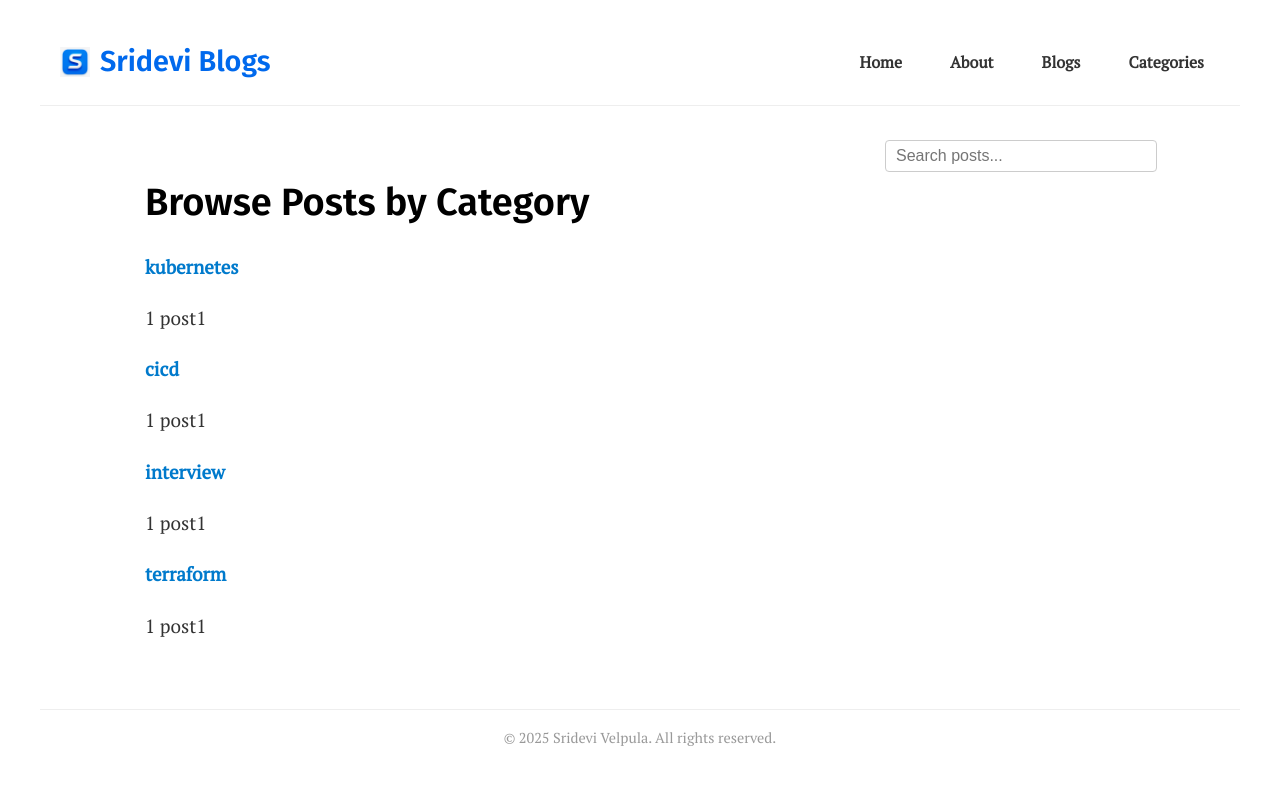
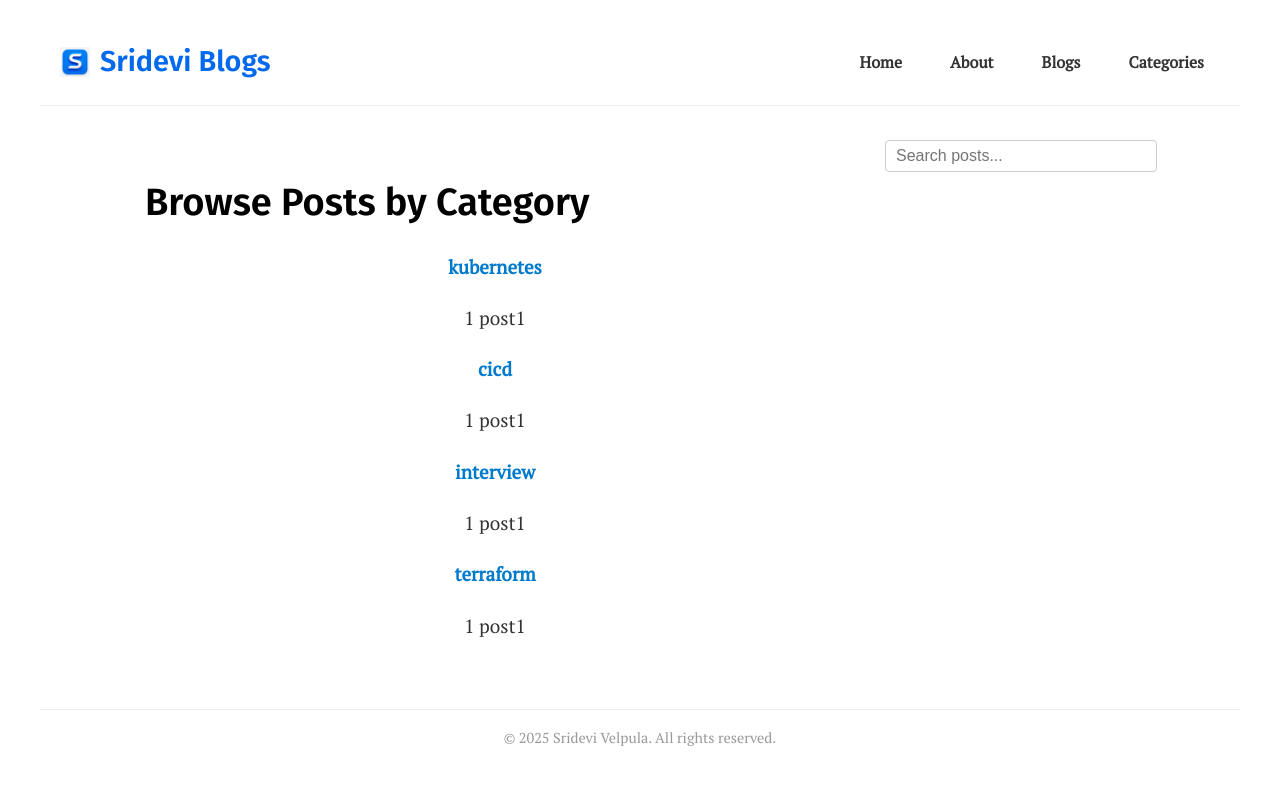
Before and after one commit to srideviblogs/srideviblogs.github.io, a Jekyll site: the page built from categories/index.md, in a window 1280 px wide. Shown: the top 785 px of the page. Built offline with Jekyll 4.4.1, drawn with Linux system fonts in a browser that asks for light colours.

Commit message:
Update custom.css

```diff
--- a/assets/css/custom.css
+++ b/assets/css/custom.css
@@ -643,3 +643,32 @@ header.site-header {
   font-size: 14px;
   font-family: inherit;
 }
+
+/* === Categories Page Enhancements === */
+
+/* Page heading */
+.categories-page h1 {
+  text-align: center;
+  margin-bottom: 2rem;
+}
+
+/* Make each category card reuse .post-card style but adjust if needed */
+.category-card {
+  text-align: center;
+}
+
+/* Button inside each card */
+.view-posts-link {
+  display: inline-block;
+  margin-top: 1rem;
+  padding: 0.75rem 1.5rem;
+  background-color: #ff9900; /* same as .hero-btn */
+  color: #fff;
+  text-decoration: none;
+  border-radius: 0; /* no rounded corners */
+  transition: background-color 0.3s ease;
+}
+
+.view-posts-link:hover {
+  background-color: #e68900;
+}
```
